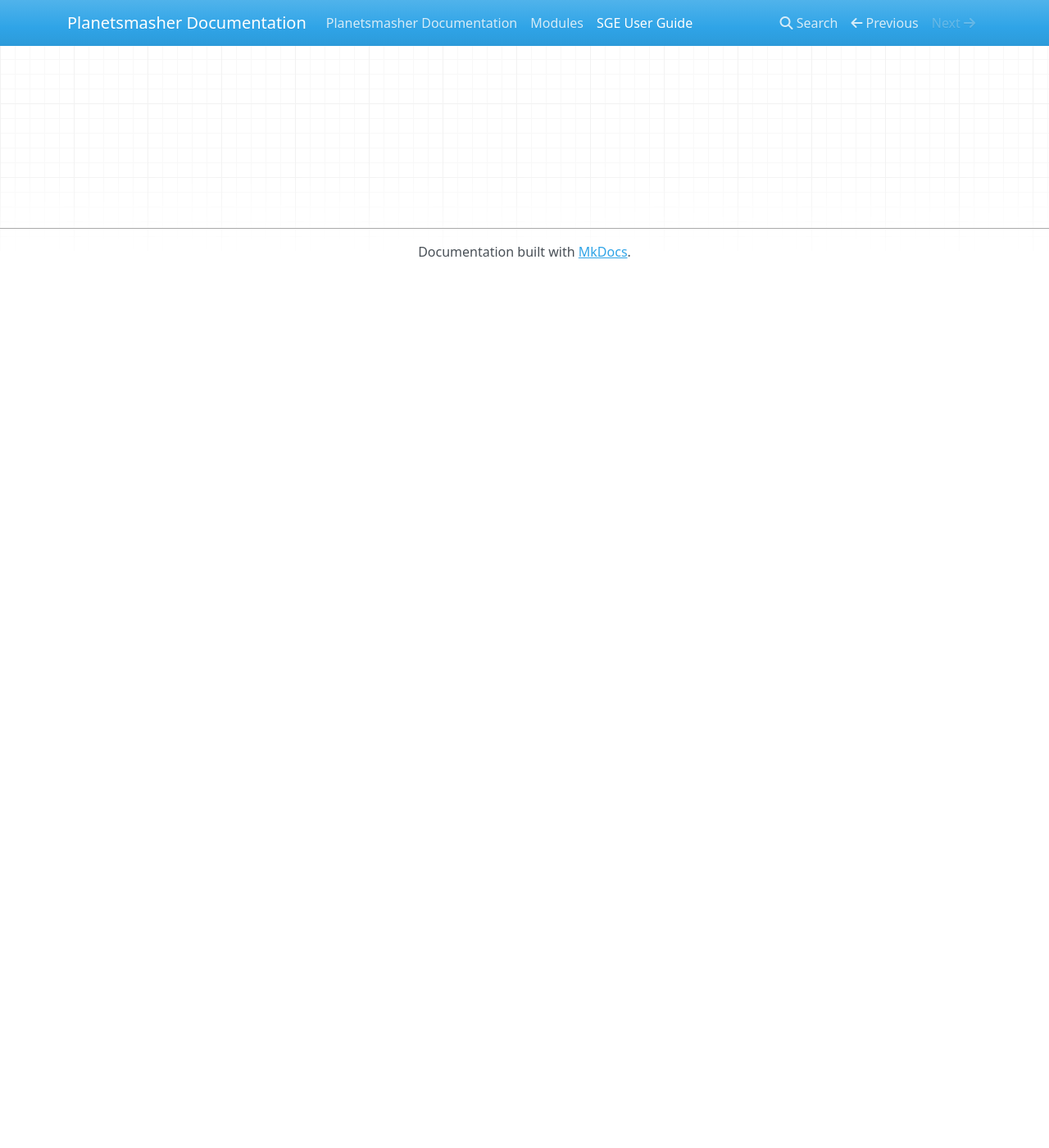
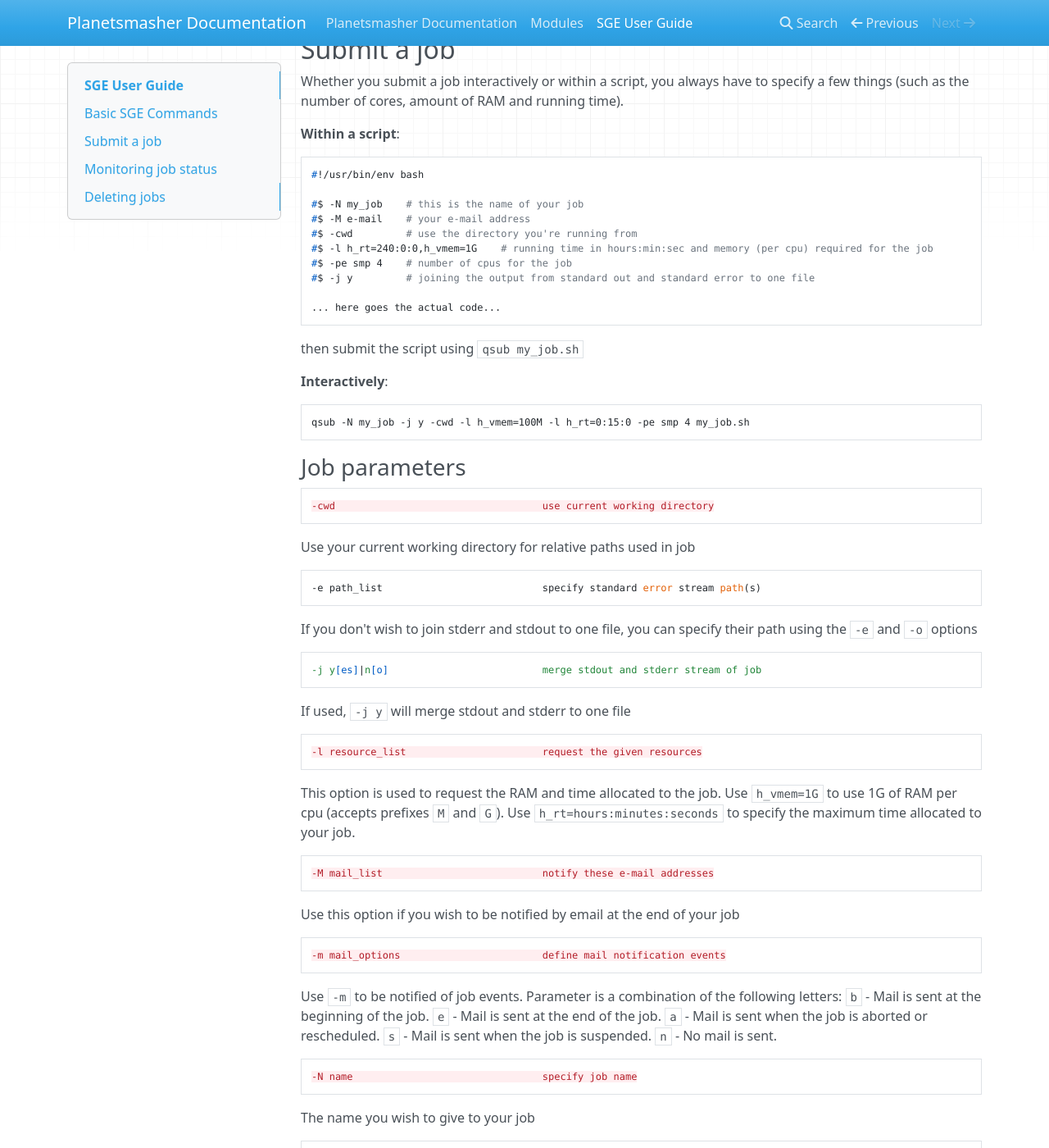
Before and after one commit to SGBC/cluster_doc, an MkDocs documentation site: the page built from docs/sge.md, in a window 1280 px wide and 1400 px high, scrolled down 228 px. Shown: the whole window at 82% size. Built offline with MkDocs 1.6.1, drawn with Linux system fonts in a browser that asks for light colours; nearby versions of some CDN libraries; before the commit the page ends 900 px from its top, so only the background shows below that; some of the changed text lies outside the part shown.

Commit message:
added basic sge doc

````diff
--- a/docs/sge.md
+++ b/docs/sge.md
@@ -1,3 +1,117 @@
 # SGE User Guide
 
-*TODO*
+## Basic SGE Commands
+
+- **qsub** - submit a job script
+- **qstat** - monitoring the status of jobs
+- **qdel** - delete a job from the queue
+
+## Submit a job
+
+Whether you submit a job interactively or within a script, you always have to
+specify a few things (such as the number of cores, amount of RAM and running
+time).
+
+**Within a script**:
+
+```shell
+#!/usr/bin/env bash
+
+#$ -N my_job    # this is the name of your job
+#$ -M e-mail    # your e-mail address
+#$ -cwd         # use the directory you're running from
+#$ -l h_rt=240:0:0,h_vmem=1G    # running time in hours:min:sec and memory (per cpu) required for the job
+#$ -pe smp 4    # number of cpus for the job
+#$ -j y         # joining the output from standard out and standard error to one file
+
+... here goes the actual code...
+```
+
+then submit the script using `qsub my_job.sh`
+
+**Interactively**:
+
+```shell
+qsub -N my_job -j y -cwd -l h_vmem=100M -l h_rt=0:15:0 -pe smp 4 my_job.sh
+```
+
+### Job parameters
+
+    -cwd                                   use current working directory
+
+Use your current working directory for relative paths used in job
+
+    -e path_list                           specify standard error stream path(s)
+
+If you don't wish to join stderr and stdout to one file, you can specify their
+path using the `-e` and `-o` options
+
+    -j y[es]|n[o]                          merge stdout and stderr stream of job
+
+If used, `-j y` will merge stdout and stderr to one file
+
+    -l resource_list                       request the given resources
+
+This option is used to request the RAM and time allocated to the job. Use
+`h_vmem=1G` to use 1G of RAM per cpu (accepts prefixes `M` and `G`). Use
+`h_rt=hours:minutes:seconds` to specify the maximum time allocated to your job.
+
+    -M mail_list                           notify these e-mail addresses
+
+Use this option if you wish to be notified by email at the end of your job
+
+    -m mail_options                        define mail notification events
+
+Use `-m` to be notified of job events. Parameter is a combination of the
+following letters:
+`b` - Mail is sent at the beginning of the job.
+`e` - Mail is sent at the end of the job.
+`a` - Mail is sent when the job is aborted or rescheduled.
+`s` - Mail is sent when the job is suspended.
+`n` - No mail is sent.
+
+    -N name                                specify job name
+
+The name you wish to give to your job
+
+    -o path_list                           specify standard output stream path(s)
+
+See `-e`
+
+    -pe smp slot_range                     request slot range for parallel jobs
+
+How many cpus you want to use. Can be an integer (`-pe samp 4`) or a range
+(`-pe smp 1-4`). In case of a range the job will use cores up to the upper
+bound if available
+
+    -q wc_queue_list                       bind job to queue(s)
+
+Run on a specific node
+
+    -v variable_list                       export these environment variables
+
+export existing variables
+
+    -verify                                do not submit, just verify
+
+similar to a dry-run, "test your job"
+
+    -V                                     export all environment variables
+
+export all current environment variables to your job
+
+    -@ file                                read commandline input from file
+
+## Monitoring job status
+
+Simple! Just use `qstat` to see the state your jobs in the queue.
+
+If you wish to see the whole queue, use `qstat -u \*`
+
+For detailed information about one job, use `qstat -j job_number`
+
+## Deleting jobs
+
+Use the qdel command for deleting jobs:
+
+`qdel job_id`
````
Also changed, not shown: docs/index.md (+0 -3 lines).
